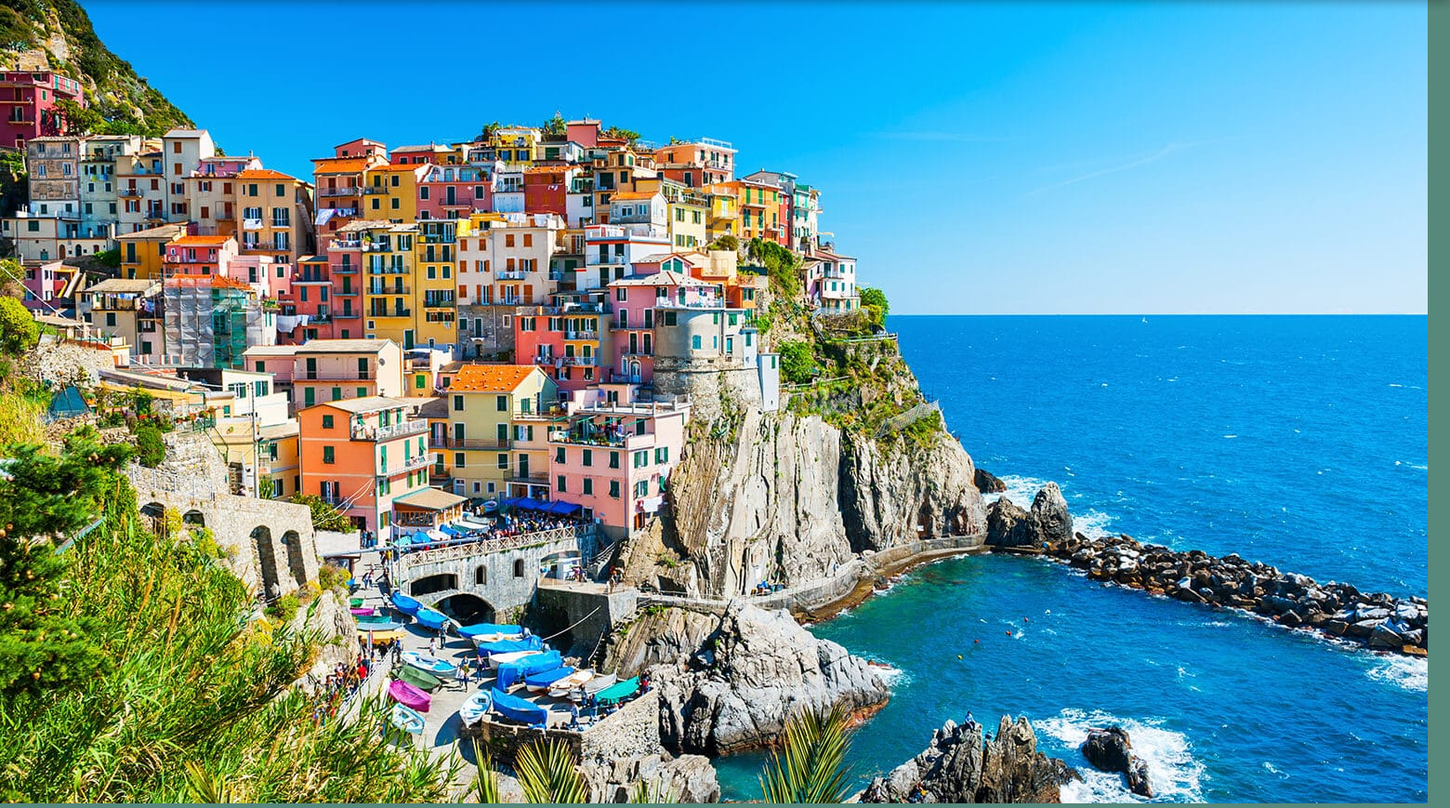
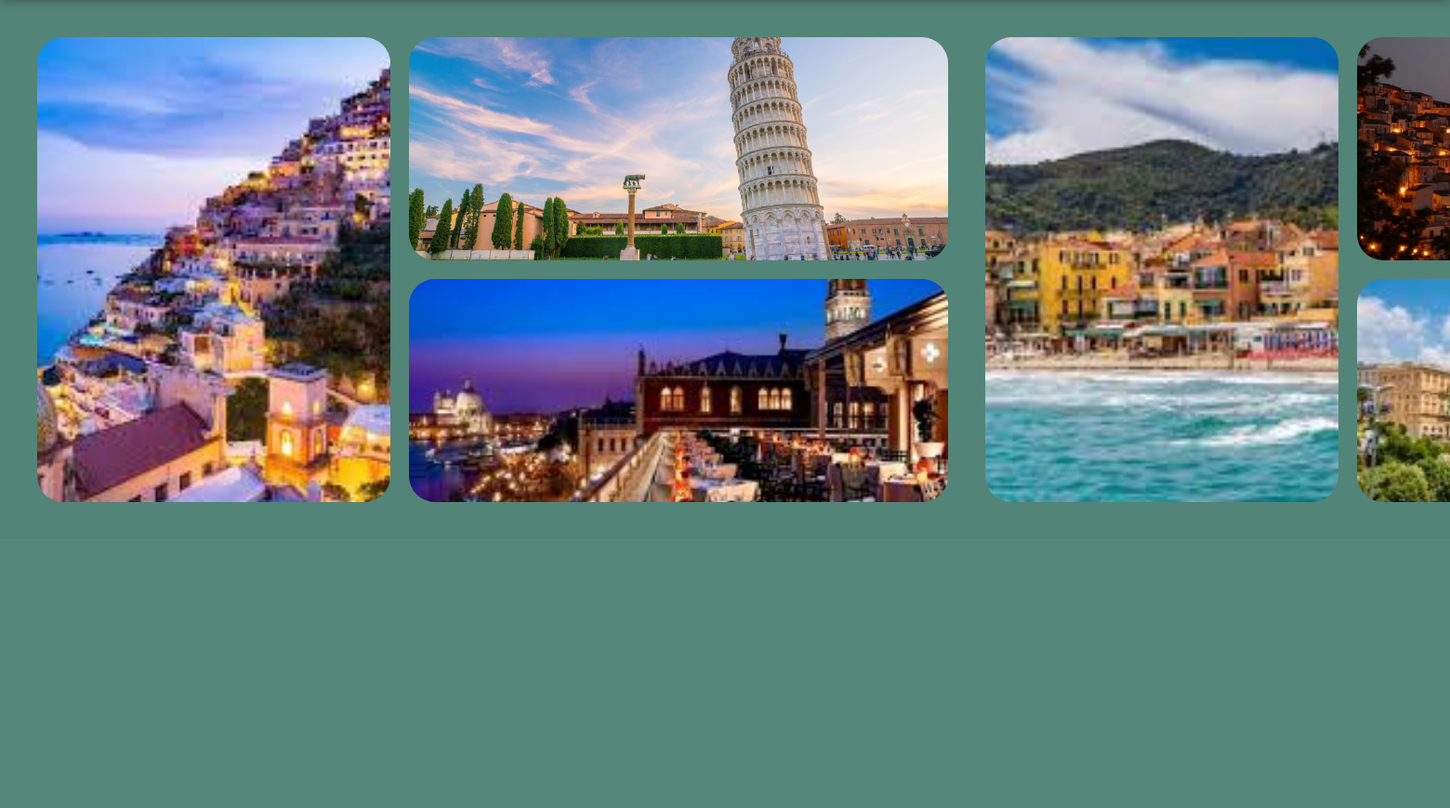
Before and after one commit to Lyubomyrkot/Tour_website, a Flask app: page /countries/2 in a window 1560 px wide. Shown: the part 90-959 px from the top of the page at 93% size. After the commit the page ends 630 px from the top, so only its background shows below. Run offline with Flask 3, Linux system fonts and the light colour scheme; data comes from the database, SQL or seed files in the repository; both versions use the stored data as it was after the commit.

Commit message:
свайпер і картинки для країн

```diff
--- a/static/slider.js
+++ b/static/slider.js
@@ -7,10 +7,30 @@ const swiper = new Swiper(".mySwiper", {
     speed: 600
 });
 
-const heroMosaicSwiper = new Swiper(".heroMosaicSwiper", {
-    slidesPerView: "auto",
-    spaceBetween: 40,
-    grabCursor: true,
-    speed: 700,
-    loop: true,
+// const heroMosaicSwiper = new Swiper(".heroMosaicSwiper", {
+//     slidesPerView: "auto",
+//     spaceBetween: 40,
+//     grabCursor: true,
+//     speed: 700,
+//     loop: true,
+// });
+
+document.querySelectorAll(".heroMosaicSwiper").forEach(swiperEl => {
+    new Swiper(swiperEl, {
+        slidesPerView: "auto",
+        spaceBetween: 40,
+        grabCursor: true,
+        speed: 700,
+        loop: true,
+    });
 });
+
+document.querySelectorAll(".countryMosaicSwiper").forEach(swiperEl => {
+    new Swiper(swiperEl, {
+        slidesPerView: "auto",
+        spaceBetween: 40,
+        grabCursor: true,
+        speed: 700,
+        loop: true,
+    });
+});
--- a/static/style.css
+++ b/static/style.css
@@ -327,6 +327,11 @@ a {
     overflow: hidden;
 }
 
+.countryMosaicSwiper {
+    padding: 0 40px;
+    overflow: hidden;
+}
+
 /* один слайд = одна група */
 .mosaic-slide {
     width: auto;
@@ -372,6 +377,16 @@ a {
     opacity: 1 !important;
 }
 
+.countryMosaicSwiper .swiper-slide {
+    flex-shrink: 1 !important;
+}
+.countryMosaicSwiper .swiper-slide,
+.countryMosaicSwiper .swiper-slide-active,
+.countryMosaicSwiper .swiper-slide-next,
+.countryMosaicSwiper .swiper-slide-prev {
+    transform: none !important;
+    opacity: 1 !important;
+}
 
 
 .content {
--- a/templates/countries_details.html
+++ b/templates/countries_details.html
@@ -13,8 +13,51 @@
     <!-- НАВІГАЦІЯ -->
     {% include 'nav.html' %}
 
-    <div class="country-page">
-        <img class="head_image" src="{{ url_for('static', filename='image/country/' + country.image) }}" alt="">
-    </div>
+    <section class="hero-mosaic">
+        <div class="swiper countryMosaicSwiper">
+            <div class="swiper-wrapper">
+                {% set images = country['image_for_country'] %}
+                {% if images %}
+                    {% set img_list = images.split(';') %}
 
+                    {% for i in range(0, img_list|length, 3) %}
+                        <div class="swiper-slide mosaic-slide">
+                            <div class="mosaic-grid">
+
+                                {% if img_list|length > i %}
+                                <div class="mosaic-vertical">
+                                    <img src="{{ url_for('static',
+                                        filename='image/about_country/' ~ img_list[i].strip()
+                                    ) }}" alt="">
+                                </div>
+                                {% endif %}
+
+                                {% if img_list|length > i+1 %}
+                                <div class="mosaic-horizontal h1">
+                                    <img src="{{ url_for('static',
+                                        filename='image/about_country/' ~ img_list[i+1].strip()
+                                    ) }}" alt="">
+                                </div>
+                                {% endif %}
+
+                                {% if img_list|length > i+2 %}
+                                <div class="mosaic-horizontal h2">
+                                    <img src="{{ url_for('static',
+                                        filename='image/about_country/' ~ img_list[i+2].strip()
+                                    ) }}" alt="">
+                                </div>
+                                {% endif %}
+
+                            </div>
+                        </div>
+                    {% endfor %}
+                {% else %}
+                    <p>Немає фото</p>
+                {% endif %}
+            </div>
+        </div>
+    </section>
+<!-- Swiper JS -->
+<script src="https://cdn.jsdelivr.net/npm/swiper@11/swiper-bundle.min.js"></script>
+<script src="{{ url_for('static', filename='slider.js') }}"></script>
 </body>
--- a/templates/tour_details.html
+++ b/templates/tour_details.html
@@ -15,10 +15,6 @@
     <!-- НАВІГАЦІЯ -->
     {% include 'nav.html' %}
 
-    <!-- <div class="hero">
-        <img class="head_image" src="{{ url_for('static', filename='image/tours/' + tour.image) }}" alt="">
-        <button class="hero-btn">Детальніше ↓</button>
-    </div> -->
     <section class="hero-mosaic">
         <div class="swiper heroMosaicSwiper">
             <div class="swiper-wrapper">
```
Also changed, not shown: static/image/about_country/italy1.jpg (added), static/image/about_country/italy2.jpg (added), static/image/about_country/italy3.jpg (added), static/image/about_country/italy4.jpg (added), static/image/about_country/italy5.jpg (added), static/image/about_country/italy6.jpg (added), templates/ture.db.
